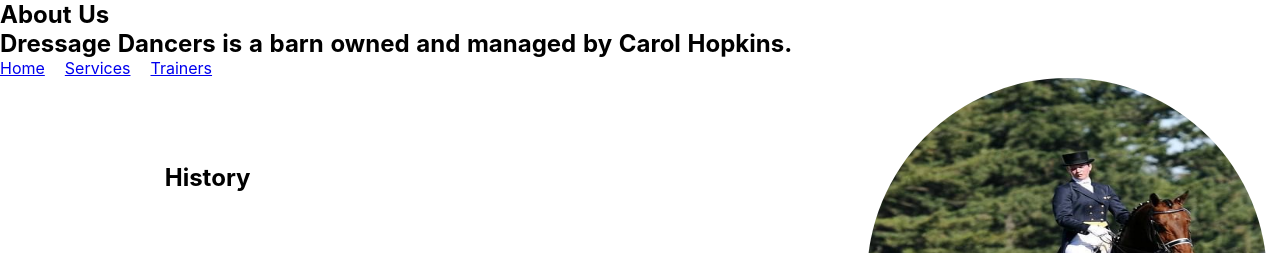
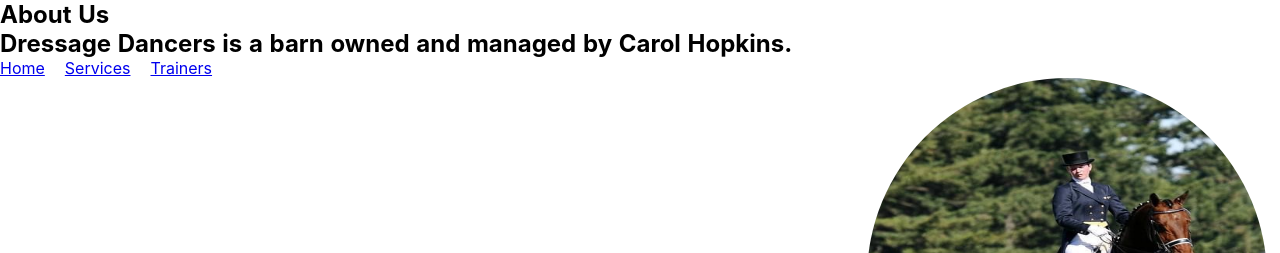
Before and after one commit to JennHopkins/dressage, a Nuxt app: page /horsetwo in a window 1280 px wide. Shown: the top 253 px of the page. Built offline with nearby package versions, Linux system fonts and the light colour scheme; some icons are missing.

Commit message:
Update horsetwo.vue made title "history" white

```diff
--- a/pages/horsetwo.vue
+++ b/pages/horsetwo.vue
@@ -20,7 +20,7 @@
   <!--div One general history-->
     <div class="about-section-one">
           <section class="about-text first">
-           <h2>History</h2>
+           <h2 style="color: white;">History</h2>
              <p style="color:white;"> Carol started out teaching dressage riding and boarding horses 20 years ago in Kirkland before moving from Bridle Trails in Bellevue to the Equestrian area in Woodinville WA. Carol, a certified public school teacher, began teaching riding lessons in the year 2000.  Her background with horses started when she was 6 years old, riding ponies in the Michigan summers.  In 1970 she bought her first horse, and began riding lessons.</p>
               <br>
               <br>
```
